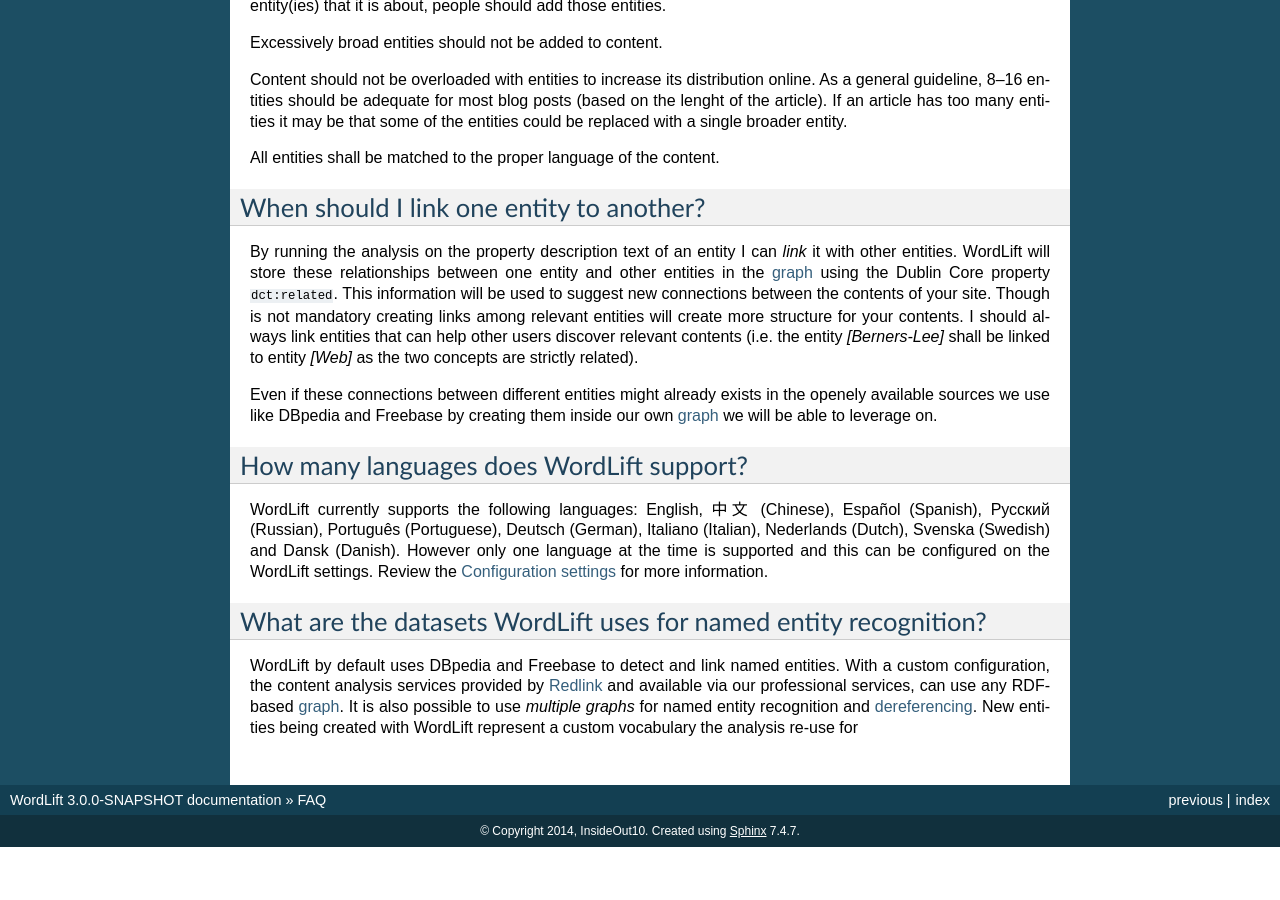
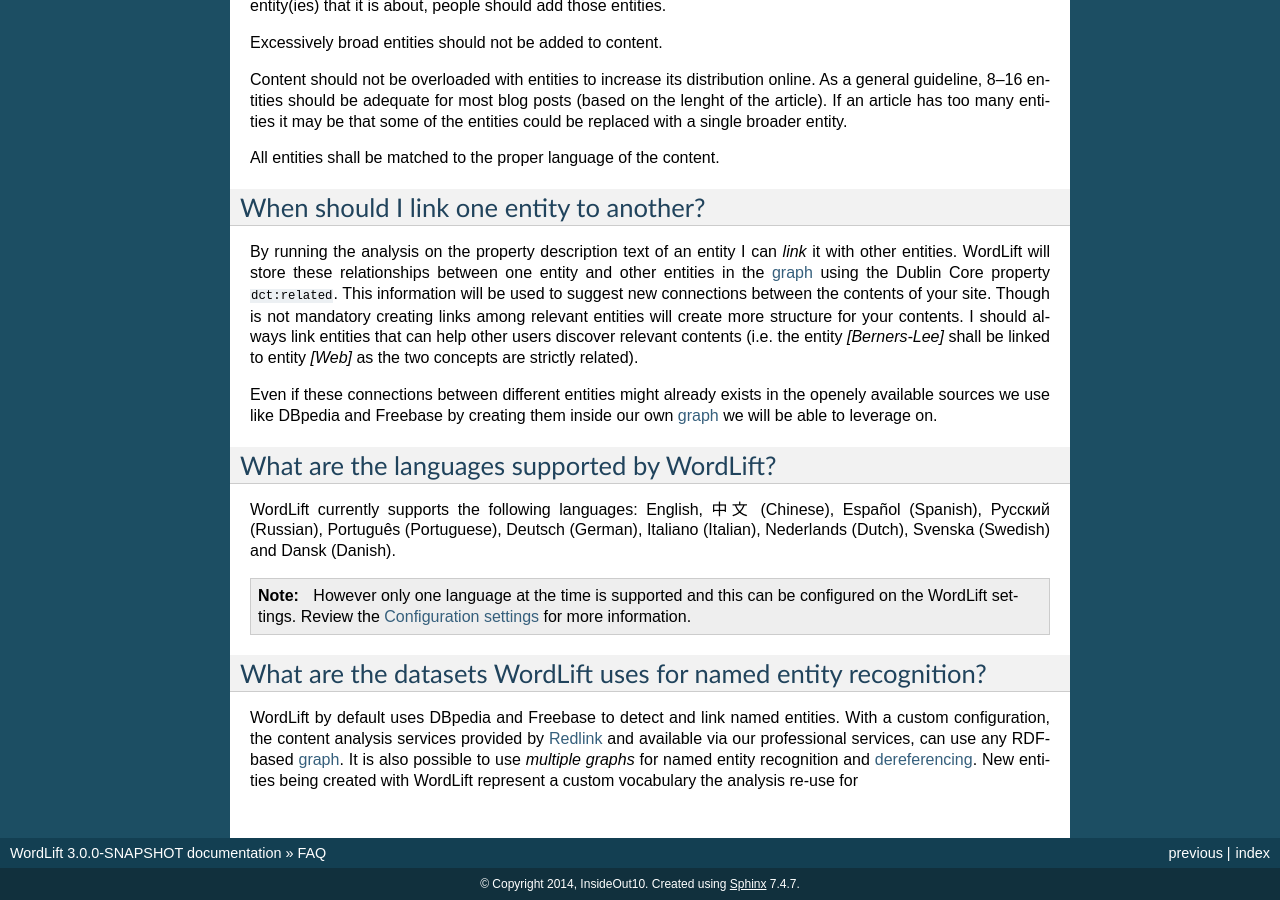
Before and after one commit to insideout10/wordlift-docs, a Sphinx documentation site: the page built from docs/faq.rst, in a window 1280 px wide and 900 px high, scrolled down 904 px. Built offline with Sphinx 7.4.7, drawn with Linux system fonts in a browser that asks for light colours; before the commit the page ends 1751 px from its top, so only the background shows below that; some of the changed text lies outside the part shown.

Commit message:
updating the getting started

```diff
--- a/docs/faq.rst
+++ b/docs/faq.rst
@@ -50,11 +50,14 @@
 
 Even if these connections between different entities might already exists in the openely available sources we use like DBpedia and Freebase by creating them inside our own `graph <key-concepts.html#knowledge-graph>`_ we will be able to leverage on.
 
-How many languages does WordLift support?
+What are the languages supported by WordLift?
 _____________
 
-WordLift currently supports the following languages: English, 中文 (Chinese), Español (Spanish), Русский (Russian), Português (Portuguese), Deutsch (German), Italiano (Italian), Nederlands (Dutch), Svenska (Swedish) and Dansk (Danish). However only one language at the time is supported and this can be configured on the WordLift settings.
-Review the `Configuration settings <getting-started.html#configuration>`_ for more information.
+WordLift currently supports the following languages: English, 中文 (Chinese), Español (Spanish), Русский (Russian), Português (Portuguese), Deutsch (German), Italiano (Italian), Nederlands (Dutch), Svenska (Swedish) and Dansk (Danish).
+
+.. note::
+	However only one language at the time is supported and this can be configured on the WordLift settings.
+	Review the `Configuration settings <getting-started.html#configuration>`_ for more information.
 
 What are the datasets WordLift uses for named entity recognition?
 _____________
--- a/docs/getting-started.rst
+++ b/docs/getting-started.rst
@@ -42,11 +42,11 @@
 Configuration
 _____________
 
-Hover on the WordLift logo on the upper right corner, a menu will open. Click on *Settings* to open the settings screen:
+The *Settings* are also accessible by hovering on the WordLift logo on the upper right corner; from there a menu will open. Click on *Settings* to open the settings screen:
 
 .. image:: /images/wordlift-settings-menu.png
 
-From this screen you can set the following settings:
+From this screen you can configure your `WordLift key <key-concepts.html#wordlift-key>`_, set **the main language of your website** and choose if you would like to use the color highlighting on the `entities <key-concepts.html#entity>`_.
 
 .. image:: /images/wordlift-settings-screen.png
 
```
